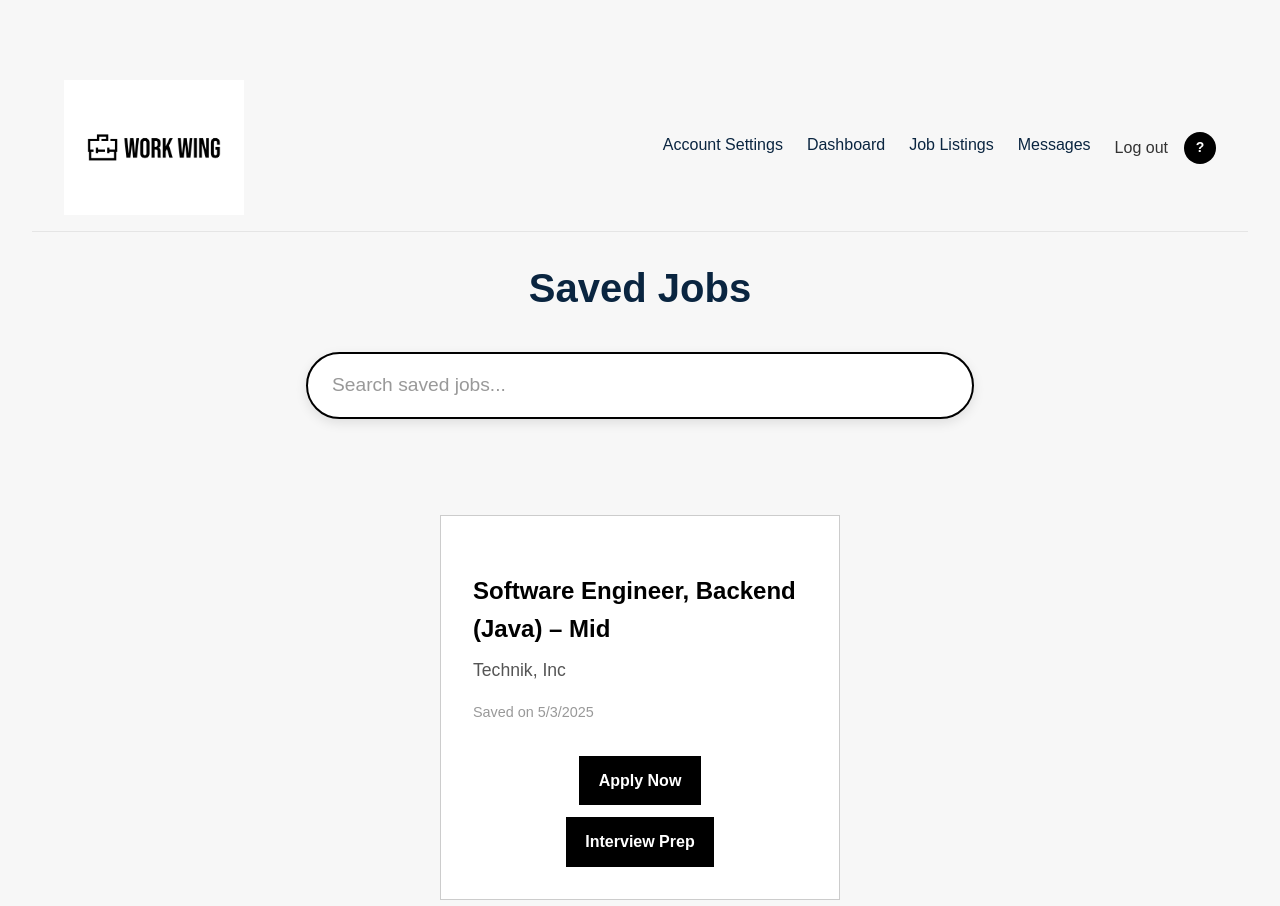
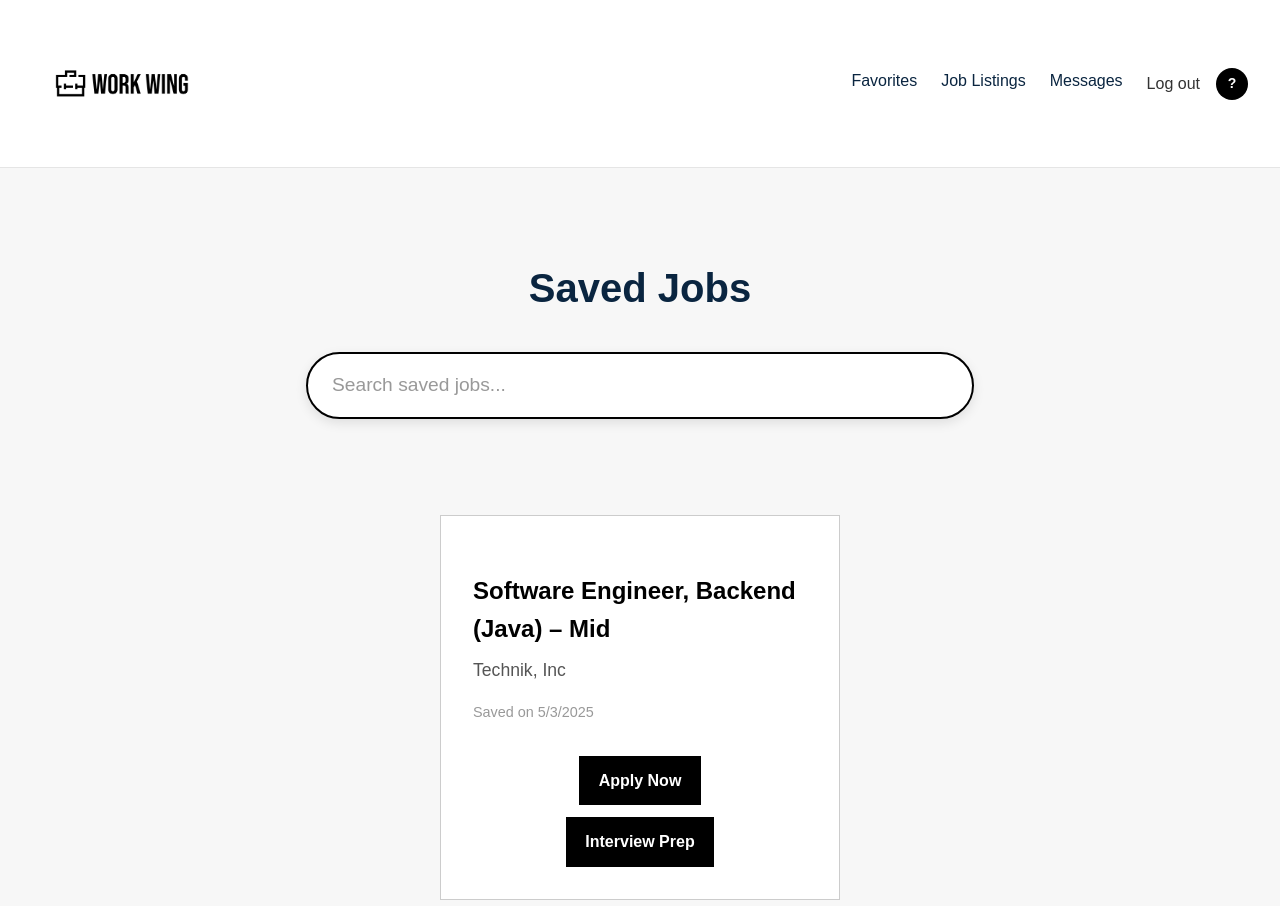
Before and after one commit to AmurdAmzer/Job-Search, a Next.js app in the folder frontend/: page /favorites in a window 1280 px wide. Shown: the top 906 px of the page. Built offline with nearby package versions, Linux system fonts and the light colour scheme.

Commit message:
footer and header update

```diff
--- a/frontend/app/components/Footer.js
+++ b/frontend/app/components/Footer.js
@@ -1,6 +1,7 @@
 // app/components/Footer.js
 import Image from 'next/image'; // <-- import Image
 import styles from '../styles/Home.module.css';
+import Link from 'next/link';
 
 export default function Footer() {
   return (
@@ -17,7 +18,7 @@ export default function Footer() {
         <div>
           <h4>Quick Links</h4>
           <ul>
-            <li>About</li>
+          <li><Link href="/aboutus">About</Link></li>
             <li>Blog</li>
             <li>Support</li>
           </ul>
--- a/frontend/app/components/LoggedinHeader.js
+++ b/frontend/app/components/LoggedinHeader.js
@@ -34,8 +34,8 @@ export default function LoggedInHeader() {
         </Link>
       </div>
       <nav className={styles.nav}>
-        <Link href="/account-settings">Account Settings</Link>
-        <Link href="/dashboard">Dashboard</Link>
+        {/*<Link href="/account-settings">Account Settings</Link> */}
+        <Link href="/favorites">Favorites</Link>
         <Link href="/jobs">Job Listings</Link>
         <Link href="/messages">Messages</Link>
 
--- a/frontend/app/favorites/page.js
+++ b/frontend/app/favorites/page.js
@@ -1,7 +1,3 @@
-// favorites page.js
-
-
-// app/favorites/page.js
 'use client'
 
 import React, { useEffect, useState } from 'react'
@@ -29,8 +25,10 @@ export default function FavoritesPage() {
   )
 
   return (
+    <>
+      <LoggedInHeader />
+
       <div className={styles.container}>
-        <LoggedInHeader></LoggedInHeader>
         <h1 className={styles.pageTitle}>Saved Jobs</h1>
 
         <div className={styles.searchContainer}>
@@ -56,23 +54,7 @@ export default function FavoritesPage() {
                 <p className={styles.savedDate}>
                   Saved on {new Date(job.savedAt).toLocaleDateString()}
                 </p>
-                {/* <div className={styles.buttonGroup}>
-  <a
-    href={job.applyLink}
-    target="_blank"
-    rel="noopener noreferrer"
-    className={styles.applyButton}
-  >
-    Apply Now
-  </a>
-  <a
-    href="/interview-prep"
-    className={styles.applyButton}
-  >
-    Interview Prep
-  </a>
 
-</div> */}
                 <div className={styles.buttonGroup}>
                   <a
                     href={job.applyLink}
@@ -89,11 +71,11 @@ export default function FavoritesPage() {
                     Interview Prep
                   </a>
                 </div>
-
               </div>
             ))}
           </div>
         )}
       </div>
+    </>
   )
 }
```
Lines whose indentation alone changed are shown as unchanged.
